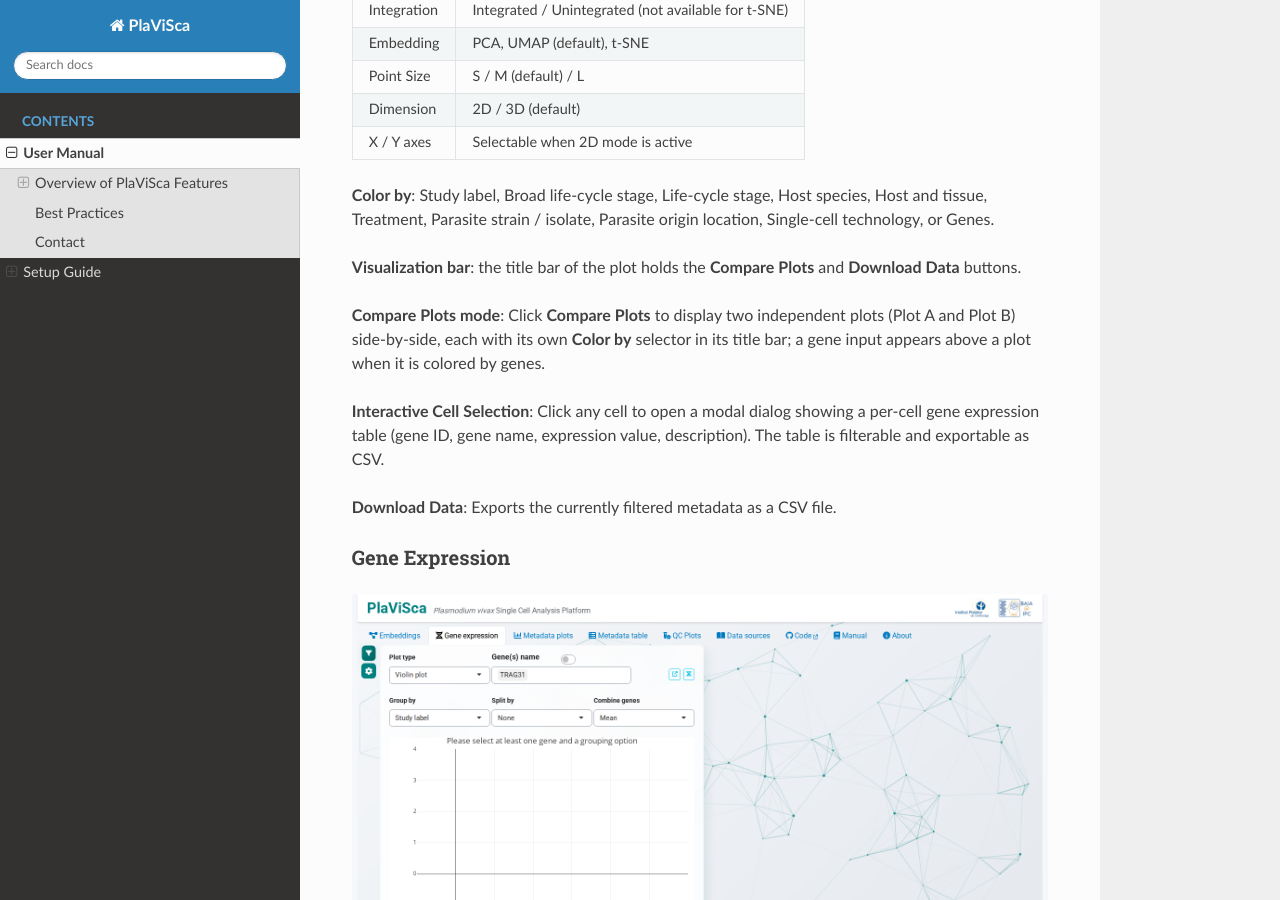
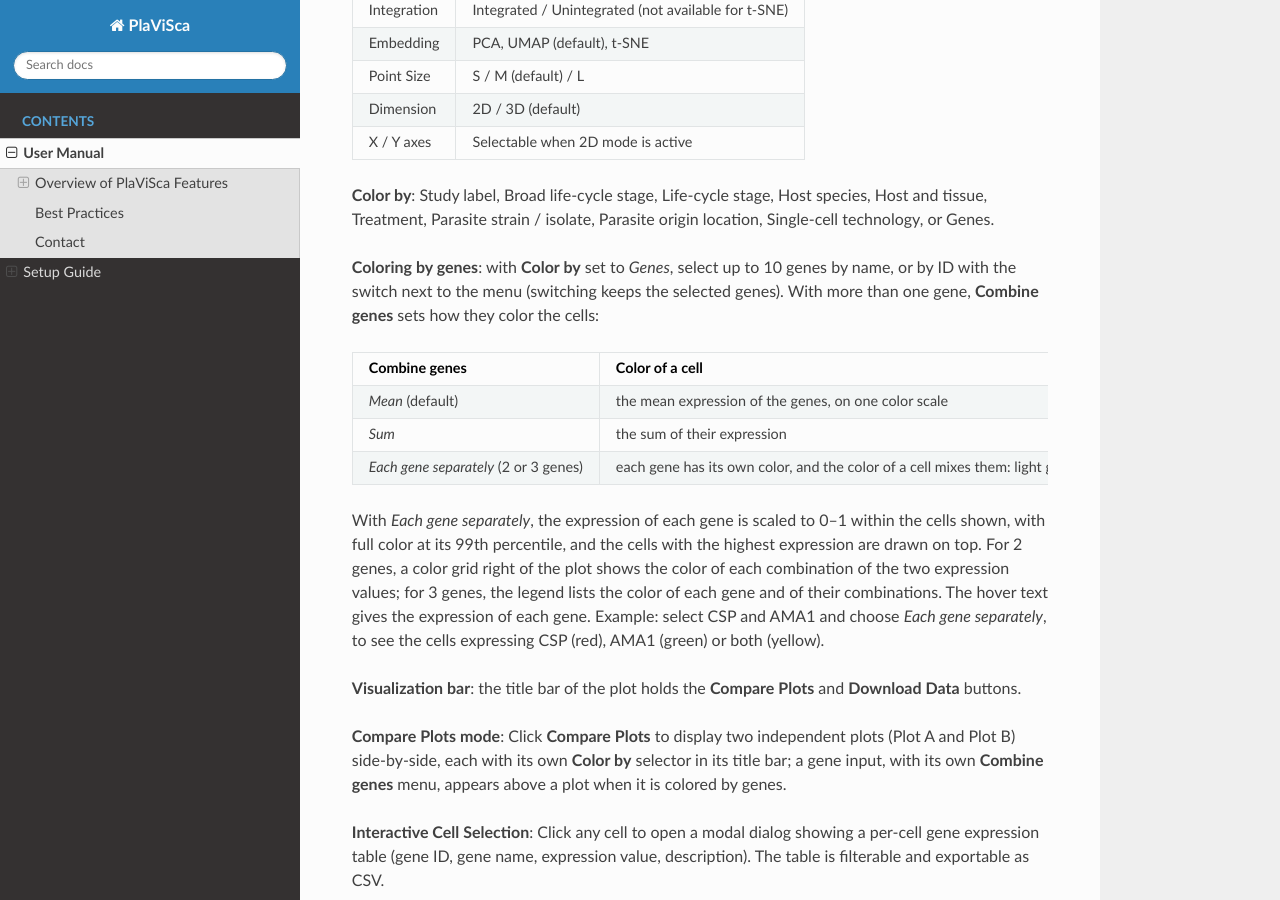
Before and after one commit to baia-ipc/PlaViSCA-app, a Sphinx documentation site: the page built from manual/docs/source/user_manual.md, in a window 1280 px wide and 900 px high, scrolled down 3092 px. Built offline with Sphinx 7.4.7 and the Read the Docs theme 3.1.0, drawn with Linux system fonts in a browser that asks for light colours.

Commit message:
Embeddings: Combine genes menu for plots coloured by several genes
With several genes selected, each embedding plot (single plot and both
comparison plots) has a Combine genes menu with the choices of the Gene
expression tab: Mean, Sum, or Each gene separately (2 or 3 genes). With
Each gene separately every gene has its own colour (red, green, blue),
scaled to its 99th percentile and mixed in each cell on a light-grey
base; cells with higher expression are drawn on top, a colour grid (2
genes) or legend (3 genes) explains the colours, and the hover text gives
each gene's expression.

The logic is in functions/embedding_gene_colours.R; the two copies of the
gene lookup in server.R are replaced by embedding_gene_expression() and
embedding_gene_plot(). Tests in tests/test_embedding_gene_colours.R;
manual and developer guide updated.

```diff
--- a/manual/docs/source/user_manual.md
+++ b/manual/docs/source/user_manual.md
@@ -73,9 +73,19 @@ The Embeddings tab offers dimensionality reduction and customizable visualizatio
 
 **Color by**: Study label, Broad life-cycle stage, Life-cycle stage, Host species, Host and tissue, Treatment, Parasite strain / isolate, Parasite origin location, Single-cell technology, or Genes.
 
+**Coloring by genes**: with **Color by** set to *Genes*, select up to 10 genes by name, or by ID with the switch next to the menu (switching keeps the selected genes). With more than one gene, **Combine genes** sets how they color the cells:
+
+| Combine genes | Color of a cell |
+|---|---|
+| *Mean* (default) | the mean expression of the genes, on one color scale |
+| *Sum* | the sum of their expression |
+| *Each gene separately* (2 or 3 genes) | each gene has its own color, and the color of a cell mixes them: light grey where no gene is expressed, red for the first gene, green for the second, blue for the third. Co-expression gives mixed colors: red + green = yellow, red + blue = magenta, green + blue = cyan, all three = dark grey |
+
+With *Each gene separately*, the expression of each gene is scaled to 0–1 within the cells shown, with full color at its 99th percentile, and the cells with the highest expression are drawn on top. For 2 genes, a color grid right of the plot shows the color of each combination of the two expression values; for 3 genes, the legend lists the color of each gene and of their combinations. The hover text gives the expression of each gene. Example: select CSP and AMA1 and choose *Each gene separately*, to see the cells expressing CSP (red), AMA1 (green) or both (yellow).
+
 **Visualization bar**: the title bar of the plot holds the **Compare Plots** and **Download Data** buttons.
 
-**Compare Plots mode**: Click **Compare Plots** to display two independent plots (Plot A and Plot B) side-by-side, each with its own **Color by** selector in its title bar; a gene input appears above a plot when it is colored by genes.
+**Compare Plots mode**: Click **Compare Plots** to display two independent plots (Plot A and Plot B) side-by-side, each with its own **Color by** selector in its title bar; a gene input, with its own **Combine genes** menu, appears above a plot when it is colored by genes.
 
 **Interactive Cell Selection**: Click any cell to open a modal dialog showing a per-cell gene expression table (gene ID, gene name, expression value, description). The table is filterable and exportable as CSV.
 
```
Also changed, not shown: docs/developer.md (+4 -1 lines), 10 other files.
